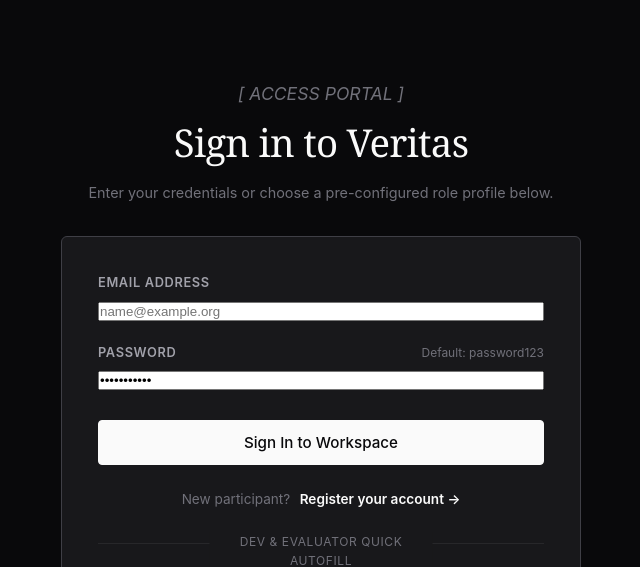
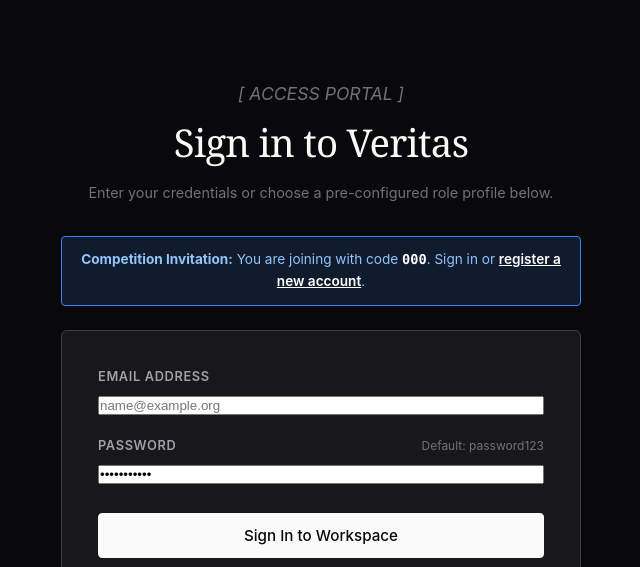
Before and after one commit to veeralsaxena/Dogfood, a FastAPI app: template src/templates/login.html in a window 1280 px wide. Shown: the part 80-647 px from the top of the page, without its empty margins (319-959 px from the left). Run offline with FastAPI, Linux system fonts and the light colour scheme; the template is opened without the code that fills it: most values are stand-ins (such as "Sample title", 1, 10 or a date in 2020).

Commit message:
feat(participant): add certificate download card and join_code forwarding to login

```diff
--- a/src/templates/login.html
+++ b/src/templates/login.html
@@ -11,6 +11,12 @@
       Enter your credentials or choose a pre-configured role profile below.
     </p>
   </div>
+
+  {% if join_code %}
+  <div style="background:rgba(59, 130, 246, 0.15); border:1px solid #3b82f6; border-radius:4px; padding:0.75rem 1rem; margin-bottom:1.5rem; text-align:center; font-size:0.85rem; color:#93c5fd;">
+    <strong>Competition Invitation:</strong> You are joining with code <code style="color:#fff; font-family:var(--font-mono); font-weight:700;">{{ join_code }}</code>. Sign in or <a href="/signup?join_code={{ join_code }}" style="color:#fff; text-decoration:underline; font-weight:600;">register a new account</a>.
+  </div>
+  {% endif %}
 
   <div class="card" style="padding: 2.25rem; border: 1px solid var(--border-light);">
     <form id="login-form" onsubmit="handleFormLogin(event)">
@@ -41,7 +47,7 @@
 
     <div style="margin-top: 1.5rem; text-align: center; font-size:0.85rem;">
       <span style="color:var(--text-muted);">New participant?</span>
-      <a href="/signup" style="color:var(--text-primary); font-weight:600; text-decoration:none; margin-left:0.35rem;">
+      <a href="/signup{% if join_code %}?join_code={{ join_code }}{% endif %}" style="color:var(--text-primary); font-weight:600; text-decoration:none; margin-left:0.35rem;">
         Register your account →
       </a>
     </div>
```
Also changed, not shown: src/templates/participant_dashboard.html (+20 -0 lines).
